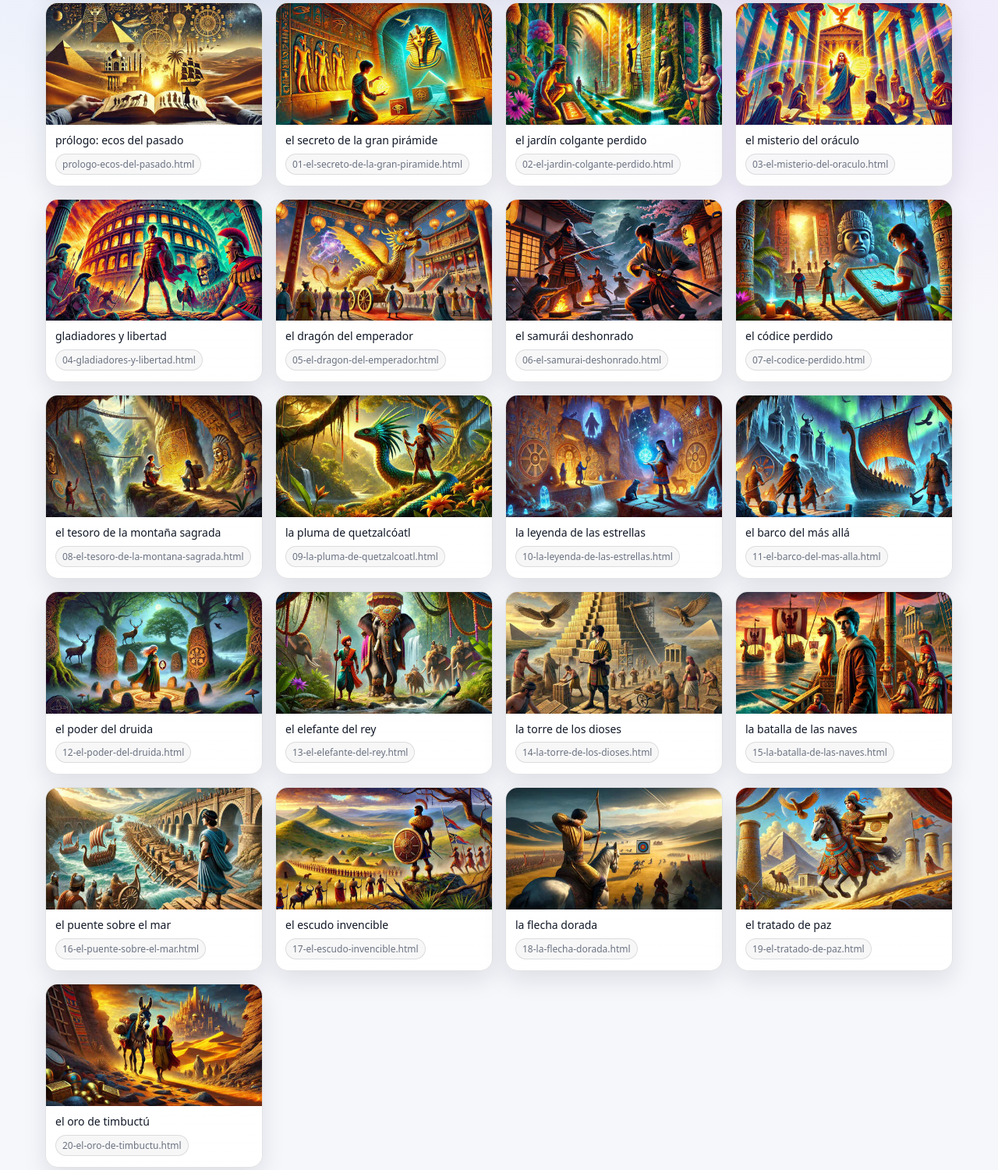
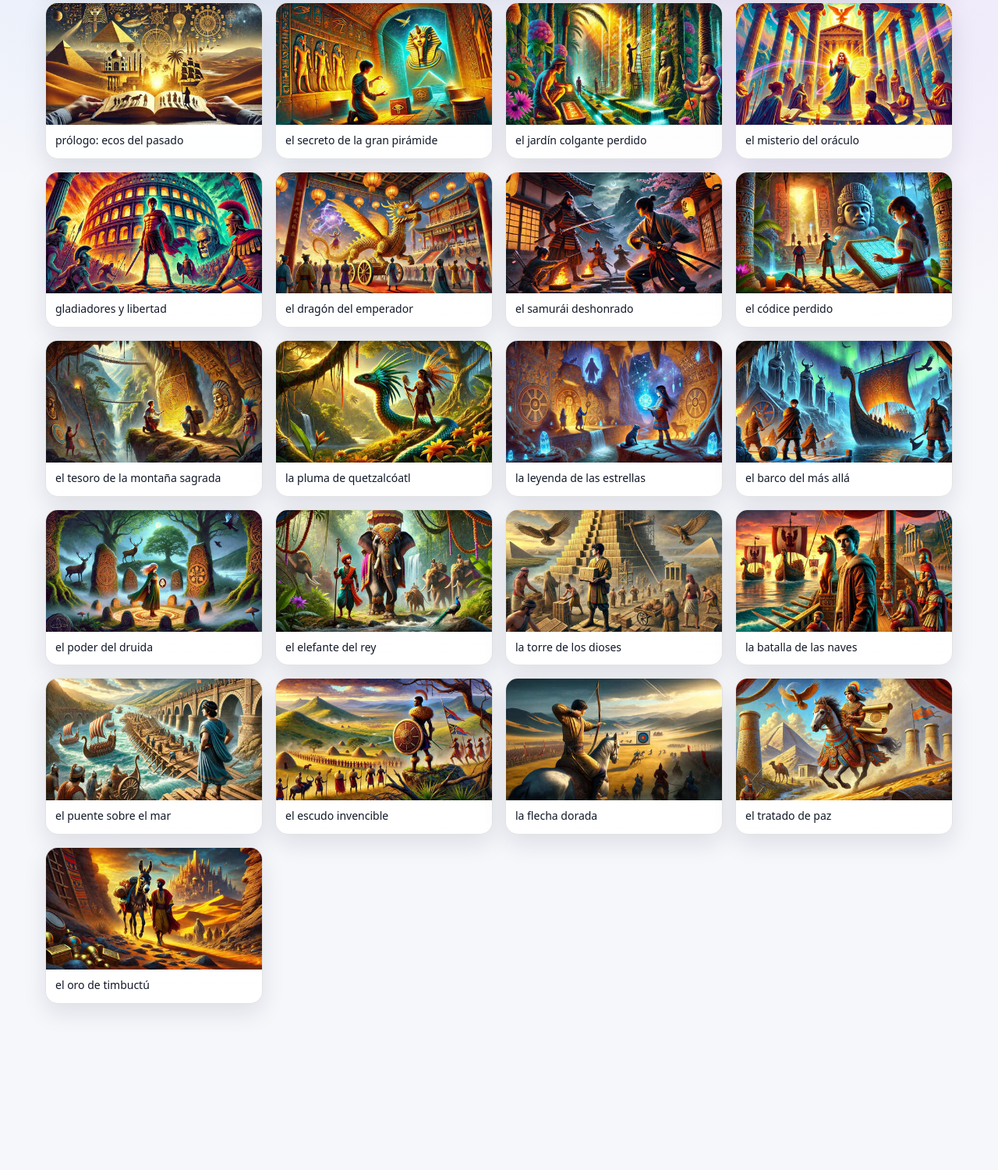
Before and after one commit to smartint/digital-civilizaciones, a plain HTML site: page index.html in a window 1280 px wide. Shown: the part 115-1615 px from the top of the page at 78% size. After the commit the page ends 1448 px from the top, so only its background shows below. Drawn offline with Linux system fonts and the light colour scheme.

Commit message:
Add files via upload

```diff
--- a/index.html
+++ b/index.html
@@ -95,7 +95,7 @@
           <div class="thumb"><img src="0-prologo-ecos-del-pasado.jpg" alt="prólogo: ecos del pasado"></div>
           <div class="meta">
             <p class="title">prólogo: ecos del pasado</p>
-            <span class="badge">prologo-ecos-del-pasado.html</span>
+
           </div>
         </a>
       </article>
@@ -104,7 +104,7 @@
           <div class="thumb"><img src="01-el-secreto-de-la-gran-piramide.jpg" alt="el secreto de la gran pirámide"></div>
           <div class="meta">
             <p class="title">el secreto de la gran pirámide</p>
-            <span class="badge">01-el-secreto-de-la-gran-piramide.html</span>
+
           </div>
         </a>
       </article>
@@ -113,7 +113,7 @@
           <div class="thumb"><img src="02-el-jardin-colgante-perdido.jpg" alt="el jardín colgante perdido"></div>
           <div class="meta">
             <p class="title">el jardín colgante perdido</p>
-            <span class="badge">02-el-jardin-colgante-perdido.html</span>
+
           </div>
         </a>
       </article>
@@ -122,7 +122,7 @@
           <div class="thumb"><img src="03-el-misterio-del-oraculo.jpg" alt="el misterio del oráculo"></div>
           <div class="meta">
             <p class="title">el misterio del oráculo</p>
-            <span class="badge">03-el-misterio-del-oraculo.html</span>
+
           </div>
         </a>
       </article>
@@ -131,7 +131,7 @@
           <div class="thumb"><img src="04-gladiadores-y-libertad.jpg" alt="gladiadores y libertad"></div>
           <div class="meta">
             <p class="title">gladiadores y libertad</p>
-            <span class="badge">04-gladiadores-y-libertad.html</span>
+
           </div>
         </a>
       </article>
@@ -140,7 +140,7 @@
           <div class="thumb"><img src="05-el-dragon-del-emperador.jpg" alt="el dragón del emperador"></div>
           <div class="meta">
             <p class="title">el dragón del emperador</p>
-            <span class="badge">05-el-dragon-del-emperador.html</span>
+
           </div>
         </a>
       </article>
@@ -149,7 +149,7 @@
           <div class="thumb"><img src="06-el-samurai-deshonrado.jpg" alt="el samurái deshonrado"></div>
           <div class="meta">
             <p class="title">el samurái deshonrado</p>
-            <span class="badge">06-el-samurai-deshonrado.html</span>
+
           </div>
         </a>
       </article>
@@ -158,7 +158,7 @@
           <div class="thumb"><img src="07-el-codice-perdido.jpg" alt="el códice perdido"></div>
           <div class="meta">
             <p class="title">el códice perdido</p>
-            <span class="badge">07-el-codice-perdido.html</span>
+
           </div>
         </a>
       </article>
@@ -167,7 +167,7 @@
           <div class="thumb"><img src="08-el-tesoro-de-la-montana-sagrada.jpg" alt="el tesoro de la montaña sagrada"></div>
           <div class="meta">
             <p class="title">el tesoro de la montaña sagrada</p>
-            <span class="badge">08-el-tesoro-de-la-montana-sagrada.html</span>
+
           </div>
         </a>
       </article>
@@ -176,7 +176,7 @@
           <div class="thumb"><img src="09-la-pluma-de-quetzalcoatl.jpg" alt="la pluma de quetzalcóatl"></div>
           <div class="meta">
             <p class="title">la pluma de quetzalcóatl</p>
-            <span class="badge">09-la-pluma-de-quetzalcoatl.html</span>
+
           </div>
         </a>
       </article>
@@ -185,7 +185,7 @@
           <div class="thumb"><img src="10-la-leyenda-de-las-estrellas.jpg" alt="la leyenda de las estrellas"></div>
           <div class="meta">
             <p class="title">la leyenda de las estrellas</p>
-            <span class="badge">10-la-leyenda-de-las-estrellas.html</span>
+
           </div>
         </a>
       </article>
@@ -194,7 +194,7 @@
           <div class="thumb"><img src="11-el-barco-del-mas-alla.jpg" alt="el barco del más allá"></div>
           <div class="meta">
             <p class="title">el barco del más allá</p>
-            <span class="badge">11-el-barco-del-mas-alla.html</span>
+
           </div>
         </a>
       </article>
@@ -203,7 +203,7 @@
           <div class="thumb"><img src="12-el-poder-del-druida.jpg" alt="el poder del druida"></div>
           <div class="meta">
             <p class="title">el poder del druida</p>
-            <span class="badge">12-el-poder-del-druida.html</span>
+
           </div>
         </a>
       </article>
@@ -212,7 +212,7 @@
           <div class="thumb"><img src="13-el-elefante-del-rey.jpg" alt="el elefante del rey"></div>
           <div class="meta">
             <p class="title">el elefante del rey</p>
-            <span class="badge">13-el-elefante-del-rey.html</span>
+
           </div>
         </a>
       </article>
@@ -221,7 +221,7 @@
           <div class="thumb"><img src="14-la-torre-de-los-dioses.jpg" alt="la torre de los dioses"></div>
           <div class="meta">
             <p class="title">la torre de los dioses</p>
-            <span class="badge">14-la-torre-de-los-dioses.html</span>
+
           </div>
         </a>
       </article>
@@ -230,7 +230,7 @@
           <div class="thumb"><img src="15-la-batalla-de-las-naves.jpg" alt="la batalla de las naves"></div>
           <div class="meta">
             <p class="title">la batalla de las naves</p>
-            <span class="badge">15-la-batalla-de-las-naves.html</span>
+
           </div>
         </a>
       </article>
@@ -239,7 +239,7 @@
           <div class="thumb"><img src="16-el-puente-sobre-el-mar.jpg" alt="el puente sobre el mar"></div>
           <div class="meta">
             <p class="title">el puente sobre el mar</p>
-            <span class="badge">16-el-puente-sobre-el-mar.html</span>
+
           </div>
         </a>
       </article>
@@ -248,7 +248,7 @@
           <div class="thumb"><img src="17-el-escudo-invencible.jpg" alt="el escudo invencible"></div>
           <div class="meta">
             <p class="title">el escudo invencible</p>
-            <span class="badge">17-el-escudo-invencible.html</span>
+
           </div>
         </a>
       </article>
@@ -257,7 +257,7 @@
           <div class="thumb"><img src="18-la-flecha-dorada.jpg" alt="la flecha dorada"></div>
           <div class="meta">
             <p class="title">la flecha dorada</p>
-            <span class="badge">18-la-flecha-dorada.html</span>
+
           </div>
         </a>
       </article>
@@ -266,7 +266,7 @@
           <div class="thumb"><img src="19-el-tratado-de-paz.jpg" alt="el tratado de paz"></div>
           <div class="meta">
             <p class="title">el tratado de paz</p>
-            <span class="badge">19-el-tratado-de-paz.html</span>
+
           </div>
         </a>
       </article>
@@ -275,7 +275,7 @@
           <div class="thumb"><img src="20-el-oro-de-timbuctu.jpg" alt="el oro de timbuctú"></div>
           <div class="meta">
             <p class="title">el oro de timbuctú</p>
-            <span class="badge">20-el-oro-de-timbuctu.html</span>
+
           </div>
         </a>
       </article>
```
